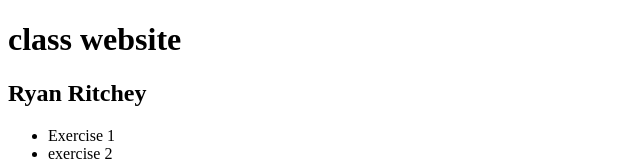
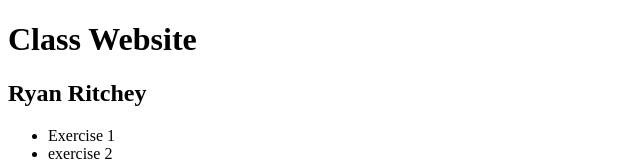
Before and after one commit to Robohobo541/RyanritcheyInteractivemedia341, a plain HTML site: page index.html in a window 1280 px wide. Shown: the top 160 px of the page, without its empty margins (0-640 px from the left). Drawn offline with Linux system fonts and the light colour scheme.

Commit message:
Exercise 1 done

```diff
--- a/index.html
+++ b/index.html
@@ -8,7 +8,7 @@
   </head>
   <body>
     <p>
-     <h1>class website</h1>
+     <h1>Class Website</h1>
      <h2>Ryan Ritchey</h2>
     </p>
 
```
